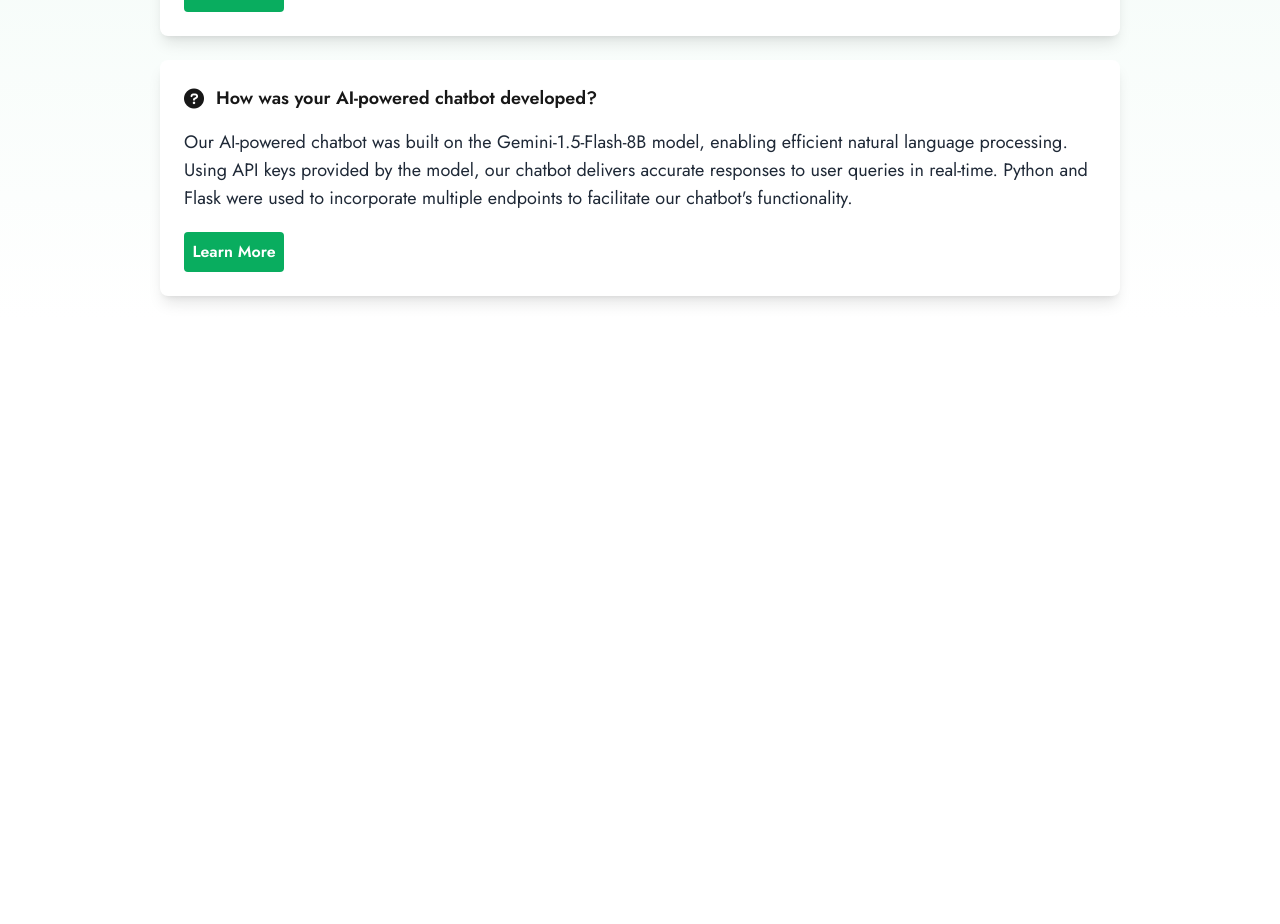
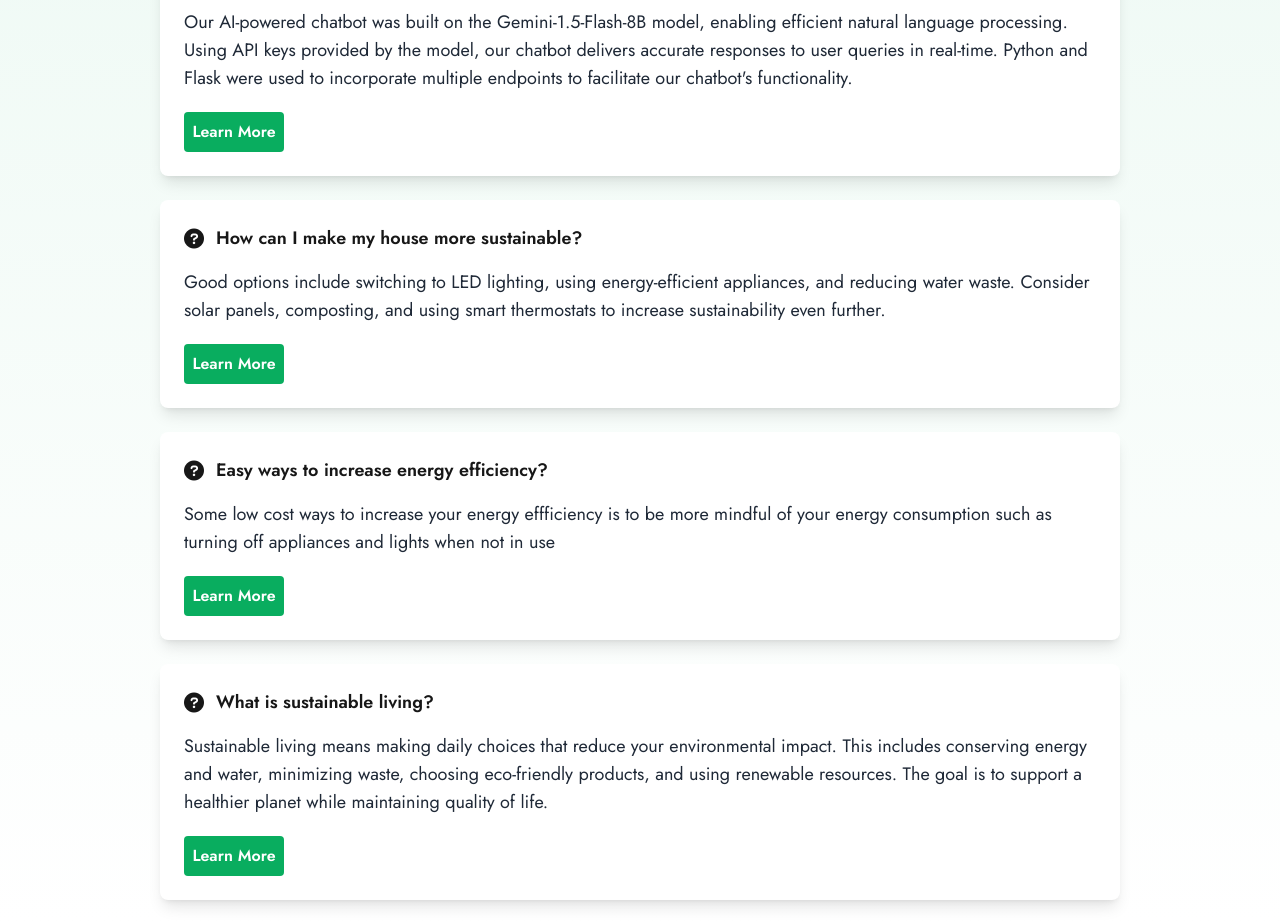
Before and after one commit to samm-47/CAPST, a Next.js app: page /faq in a window 1280 px wide. Shown: the part 748-1672 px from the top of the page. Before the commit the page ends 1068 px from the top, so only its background shows below. Built offline with nearby package versions, Linux system fonts and the light colour scheme.

Commit message:
Chatbot Page - Copy button added Debug homepage - Removed green references - Fix FAQ Link - Reimplement dynamic ribbon card creation FAQ Page - Add conditions so not all have learn more - More questions

```diff
--- a/app/chatbot/page.tsx
+++ b/app/chatbot/page.tsx
@@ -461,14 +461,29 @@ const ChatbotPage = () => {
                                         >
                                             {message.text}
                                         </div>
-                                        {/* Edit button that shows on message hover */}
+                                        {/* Edit and copy buttons that shows on message hover */}
                                         {message.type === "user" && hoveredMessageIndex === index && (
+                                        <div className="flex justify-end gap-2 mt-1 mr-1">
+                                            {/* Edit Button */}
                                             <button
-                                                onClick = {() => setUserInput(message.text)}
-                                                className="text-sm text-blue-500 hover:text-red-500 ml-auto mr-1 transition-all"
+                                            onClick={() => setUserInput(message.text)}
+                                            className="text-blue-500 hover:text-blue-700 transition"
+                                            title="Edit message"
                                             >
-                                                <i className="fa-solid fa-pen-to-square"></i>
+                                            <i className="fa-solid fa-pen-to-square"></i>
                                             </button>
+
+                                            {/* Copy Button */}
+                                            <button
+                                            onClick={() => {
+                                                navigator.clipboard.writeText(message.text);
+                                            }}
+                                            className="text-blue-500 hover:text-blue-700 transition"
+                                            title="Copy message"
+                                            >
+                                            <i className="fa-solid fa-copy"></i>
+                                            </button>
+                                        </div>
                                         )}
                                     </div>
                                 ))}
--- a/app/faq/page.tsx
+++ b/app/faq/page.tsx
@@ -16,15 +16,26 @@ const A2_P2 = "Score ranges: F: 0-25, D: 26-50, C: 51-65, B: 66-80, A: 81-99, S:
 const Q3 = "How was your AI-powered chatbot developed?";
 const A3 = "Our AI-powered chatbot was built on the Gemini-1.5-Flash-8B model, enabling efficient natural language processing. Using API keys provided by the model, our chatbot delivers accurate responses to user queries in real-time. Python and Flask were used to incorporate multiple endpoints to facilitate our chatbot's functionality. ";
 
+const Q4 = "How can I make my house more sustainable?";
+const A4 = "Good options include switching to LED lighting, using energy-efficient appliances, and reducing water waste. Consider solar panels, composting, and using smart thermostats to increase sustainability even further."
+
+const Q5 = "Easy ways to increase energy efficiency?"
+const A5 = "Some low cost ways to increase your energy effficiency is to be more mindful of your energy consumption such as turning off appliances and lights when not in use"
+
+const Q6 ="What is sustainable living?"
+const A6 = "Sustainable living means making daily choices that reduce your environmental impact. This includes conserving energy and water, minimizing waste, choosing eco-friendly products, and using renewable resources. The goal is to support a healthier planet while maintaining quality of life."
 // Similar idea to FAQ questions and answers
 const page_title = "FAQ"
 const page_caption = "Frequently Asked Questions";
 
 // Store FAQ info in an array for dynamic rendering
 const FAQ_ITEMS = [
-  { question: Q1, answers: [A1_P1, A1_P2] },
-  { question: Q2, answers: [A2_P1, A2_P2] },
-  { question: Q3, answers: [A3] }
+  { question: Q1, answers: [A1_P1, A1_P2] , learnMore: false},
+  { question: Q2, answers: [A2_P1, A2_P2] , learnMore: false},
+  { question: Q3, answers: [A3] , learnMore: true},
+  { question: Q4, answers: [A4] , learnMore: true},
+  { question: Q5, answers: [A5] , learnMore: true},
+  { question: Q6, answers: [A6] , learnMore: true}
 ];
 const FaqPage = () => {
   return (
@@ -59,16 +70,17 @@ const FaqPage = () => {
             ))}
 
             {/* Learn More Button - Redirects user to Chatbot page with the question as a parameter */}
-            <div className="flex flex-col justify-start items-center w-28 hoverable-div mt-5">
+            {faq.learnMore && (
+              <div className="flex flex-col justify-start items-center w-28 hoverable-div mt-5">
               <Link
                 href={`/chatbot?question=${encodeURIComponent(faq.question)}`}
                 className="bg-greenify-button-green text-white font-semibold px-2 py-2 mr-3 rounded hover:bg-coffee-green"
               >
                 Learn More
               </Link>
-            </div>
-
-            </div>
+              </div>
+            )}
+          </div>
         ))}
 
         {/* TODO: Add buttons directing to the Chatbot page with a prompt for more details */}
--- a/app/layout.tsx
+++ b/app/layout.tsx
@@ -27,6 +27,7 @@ export default function ServerLayout({ children }: { children: React.ReactNode }
       </head>
       <body>
         {/* Global structure that wraps all pages */}
+
         {children}
       </body>
     </html>
--- a/app/page.tsx
+++ b/app/page.tsx
@@ -4,6 +4,32 @@ import Link from "next/link";
 import "./globals.css"
 
 export default function Home() {
+  const navCards = [
+    {
+      title: "Calculator",
+      caption: "Use our calculator to estimate your current sustainability score.",
+      href: "/calculator",
+      icon: "fa-solid fa-calculator",
+    },
+    {
+      title: "Chatbot",
+      caption: "Ask our chatbot any questions you have about sustainable living.",
+      href: "/chatbot",
+      icon: "fa-regular fa-comment",
+    },
+    {
+      title: "FAQ",
+      caption: "Find answers to frequently asked questions.",
+      href: "/faq",
+      icon: "fa-regular fa-question-circle",
+    },
+    {
+      title: "Glossary",
+      caption: "Use our glossary to understand sustainability terms.",
+      href: "/glossary",
+      icon: "fa-regular fa-lightbulb",
+    },
+  ];
   return (
     <div>
       <div className="home-page-bg">
@@ -13,7 +39,7 @@ export default function Home() {
               <Image
                 className="w-[100px] h-[100px]"
                 src="/greenliving_iconv1.png"
-                alt="Green Living logo"
+                alt="SustainABLE logo"
                 loading="eager"
                 width={100}
                 height={100}
@@ -21,8 +47,8 @@ export default function Home() {
               />
             </div>
             <div className="flex-col-centered">
-              <h1 className="text-5xl font-semibold">Green</h1>
-              <h1 className="text-5xl mr-auto">Living</h1>
+              <h1 className="text-5xl font-semibold">Sustain</h1>
+              <h1 className="text-5xl mr-auto">ABLE</h1>
             </div>
           </div>
           {/* Title after icon */}
@@ -31,7 +57,7 @@ export default function Home() {
               <span className="font-semibold">
                 Building a
                 <span className="coffee-green font-semibold" style={{color:"#006241"}}>
-                  &nbsp;Greener&nbsp;
+                  &nbsp;SustainABLE&nbsp;
                 </span>
                 Future:
               </span>
@@ -39,82 +65,25 @@ export default function Home() {
             </p>
           </div>
         </div>
-
+        {/* Ribbon Card Creation */}
         <div className="nav-ribbon-body mt-[1vh]">
-          {/* Card for Calculator */}
-            <div className="nav-ribbon-card">
-              <h2 className="nav-ribbon-card-title">
-                Calculator
-              </h2>
-              <p className="nav-ribbon-card-caption">
-                Use our calculator to estimate your current sustainability score.
-              </p>
-              {/* Link to the Calculator page */}
-              <Link
-                href="/calculator"
-                className="nav-ribbon-card-button"
-              >
-                Calculator
-                <i className="ml-2 fa-lg fa-solid fa-calculator"></i>
+          {navCards.map((card, index) => (
+            <div className="nav-ribbon-card" key={index}>
+              <h2 className="nav-ribbon-card-title">{card.title}</h2>
+              <p className="nav-ribbon-card-caption">{card.caption}</p>
+              <Link href={card.href} className="nav-ribbon-card-button">
+                {card.title}
+                <i className={`ml-2 fa-lg ${card.icon}`}></i>
               </Link>
             </div>
-
-          {/* Card for Chatbot */}
-            <div className="nav-ribbon-card">
-                <h2 className="nav-ribbon-card-title">
-                  Chatbot
-                </h2>
-                <p className="nav-ribbon-card-caption">
-                  Ask our chatbot any questions you have about sustainable living.
-                </p>
-                {/* Link to the Chatbot page */}
-                <Link
-                  href="/chatbot"
-                  className="nav-ribbon-card-button"
-                >
-                  Chatbot
-                  <i className="ml-2 fa-lg fa-regular fa-comment"></i>
-                </Link>
-              </div>
-
-            {/* Card for glossary */}
-              <div className="nav-ribbon-card">
-                <h2 className="nav-ribbon-card-title">FAQ</h2>
-                <p className="nav-ribbon-card-caption">
-                  Find answers to frequently asked questions.
-                </p>
-                {/* Link to the glossary page */}
-                <Link
-                  href="/FAQ"
-                  className="nav-ribbon-card-button"
-                >
-                  FAQ
-                  <i className="ml-2 fa-lg fa-regular fa-question-circle"></i>
-                </Link>
-              </div>
-              <div className="nav-ribbon-card">
-                <h2 className="nav-ribbon-card-title">Glossary</h2>
-                <p className="nav-ribbon-card-caption">
-                  Use our glossary to understand sustainability terms.
-                </p>
-                {/* Link to the glossary page */}
-                <Link
-                  href="/glossary"
-                  className="nav-ribbon-card-button"
-                >
-                  Glossary
-                  <i className="ml-2 fa-lg fa-regular fa-lightbulb"></i>
-                </Link>
-              </div>
-
-
+          ))}
         </div>
 
         {/* Footer link to FAQ */}
         <div className="flex-row-centered h-[4vh]">
           <Link className="flex-row-centered gap-[0.75vw]" href="/faq" passHref>
             <i className="footer-icon fa-solid fa-lg fa-info-circle"></i> {/*} Question Mark Icon*/}
-            <p className="footer-text"> GreenLiving vs. GreenifyAI vs. GreenExpectations </p>
+            <p className="footer-text"> SustainABLE vs. GreenifyAI vs. GreenExpectations </p>
           </Link>
         </div>
       </div>
```
